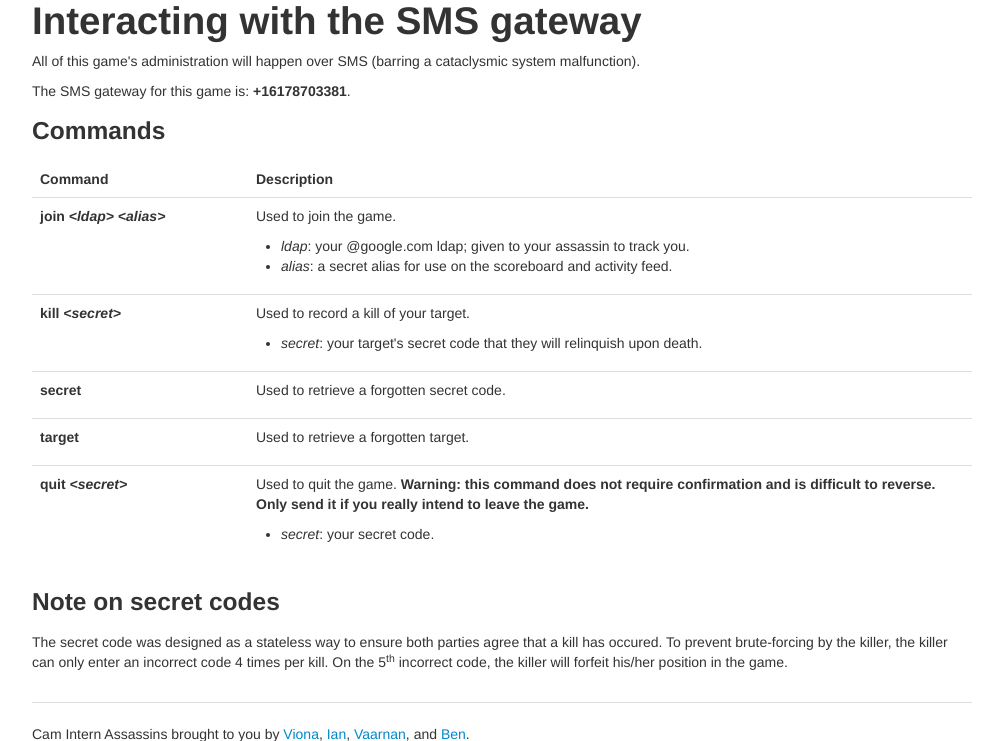
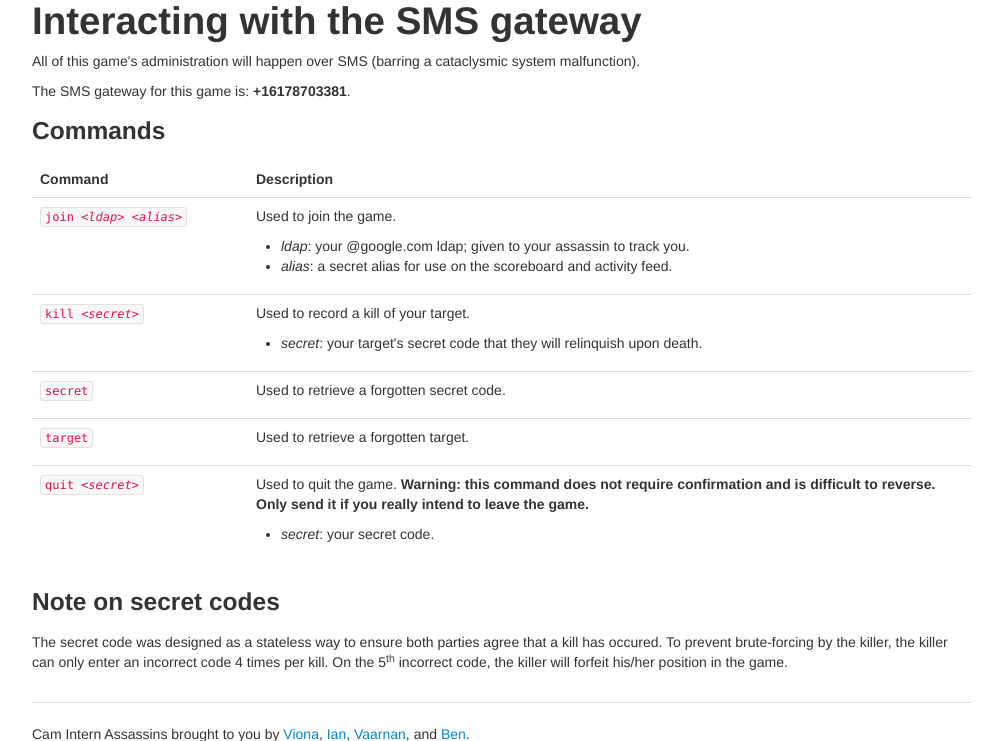
Before and after one commit to ihartwig/camassassins, a Django app: page /smscommands.html in a window 1280 px wide. Shown: the part 131-872 px from the top of the page, without its empty margins (138-1141 px from the left). Run offline with Django 3.2, Linux system fonts and the light colour scheme; parts of the project's set-up code (start-up, migrations or seed data) failed here and were passed over; some libraries are stand-ins or nearby versions.

Commit message:
updated sms commands to use <code> tag

```diff
--- a/template/staticpage/smscommands.html
+++ b/template/staticpage/smscommands.html
@@ -14,7 +14,7 @@
   <tbody>
     <tr>
       <td class="sms-command-col">
-        <p class="sms-command">join <span class="sms-placeholder">&lt;ldap&gt;</span> <span class="sms-placeholder">&lt;alias&gt;</span></p>
+        <code>join <span class="sms-placeholder">&lt;ldap&gt;</span> <span class="sms-placeholder">&lt;alias&gt;</span></code>
       </td>
       <td>
         <p>Used to join the game.</p>
@@ -26,7 +26,7 @@
     </tr>
     <tr>
       <td class="sms-command-col">
-        <p class="sms-command">kill <span class="sms-placeholder">&lt;secret&gt;</span></p>
+        <code>kill <span class="sms-placeholder">&lt;secret&gt;</span></code>
       </td>
       <td>
         <p>Used to record a kill of your target.</p>
@@ -37,7 +37,7 @@
     </tr>
     <tr>
       <td class="sms-command-col">
-        <p class="sms-command">secret</p>
+        <code>secret</code>
       </td>
       <td>
         <p>Used to retrieve a forgotten secret code.</p>
@@ -45,7 +45,7 @@
     </tr>
     <tr>
       <td class="sms-command-col">
-        <p class="sms-command">target</p>
+        <code>target</code>
       </td>
       <td>
         <p>Used to retrieve a forgotten target.</p>
@@ -53,7 +53,7 @@
     </tr>
     <tr>
       <td class="sms-command-col">
-        <p class="sms-command">quit <span class="sms-placeholder">&lt;secret&gt;</span></p>
+        <code>quit <span class="sms-placeholder">&lt;secret&gt;</span></code>
       </td>
       <td>
         <p>Used to quit the game. <b>Warning: this command does not require confirmation and is difficult to reverse. Only send it if you really intend to leave the game.</b></p>
```
